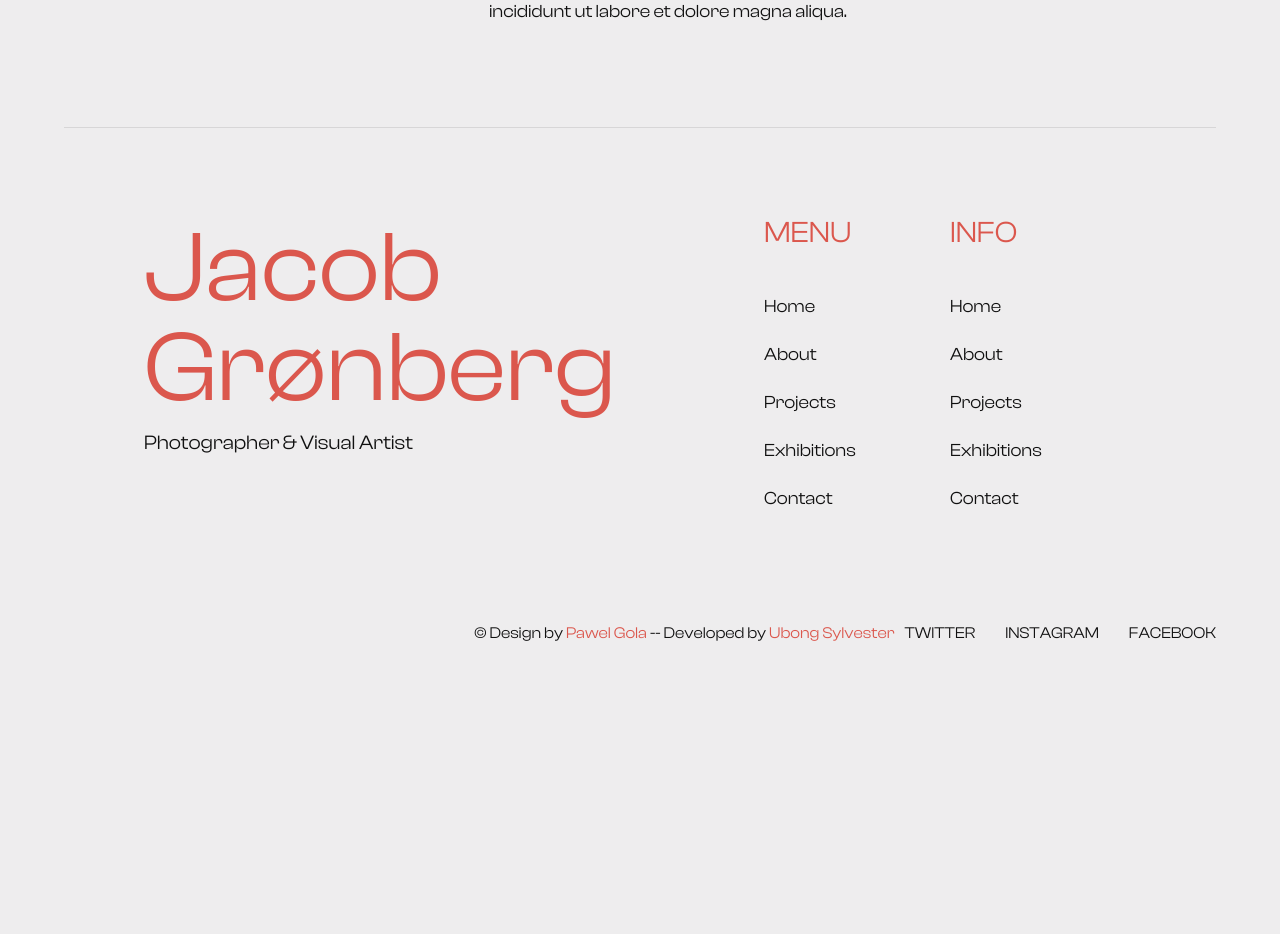
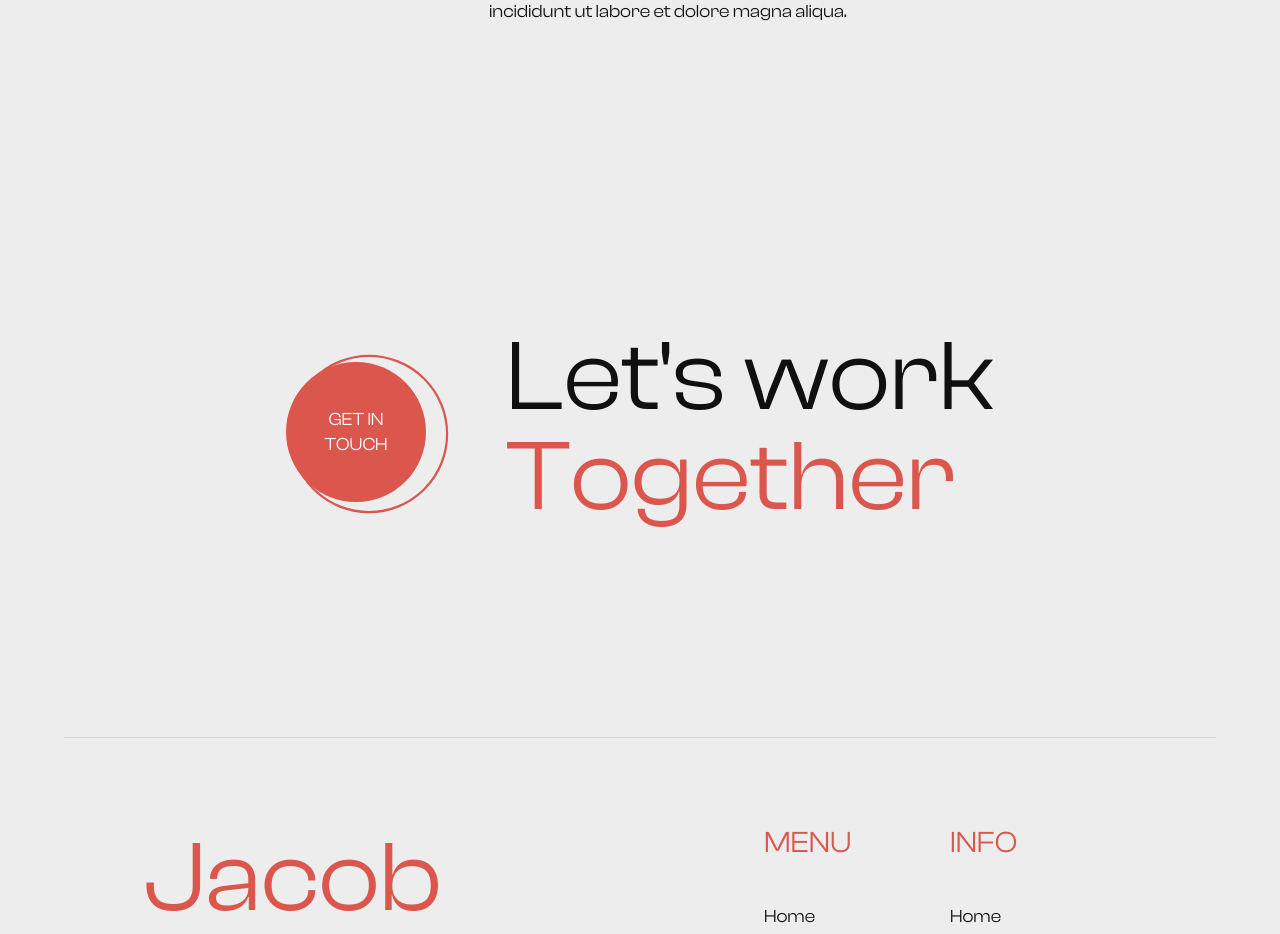
Before and after one commit to ubong-s/jacob-gronberg-next, a Next.js app: page / in a window 1280 px wide. Shown: the part 1540-2474 px from the top of the page. Before the commit the page ends 2228 px from the top, so only its background shows below. Built offline with nearby package versions, Linux system fonts and the light colour scheme.

Commit message:
completed CTA section

```diff
--- /dev/null
+++ b/src/components/_shared/callToAction.component.styles.ts
@@ -0,0 +1,35 @@
+import { mediaQueries } from "@/styles";
+import styled from "styled-components";
+
+export const CallToActionWrap = styled.section`
+  width: 90%;
+  max-width: 142rem;
+  margin: auto;
+  padding: 20rem 0;
+  display: flex;
+  flex-direction: column;
+  align-items: center;
+  justify-content: center;
+  gap: 8rem;
+
+  h2 {
+    line-height: 8rem;
+    font-size: 8rem;
+    text-align: center;
+
+    span {
+      display: block;
+      color: ${(props) => props.theme.colors.default};
+    }
+  }
+
+  ${mediaQueries.desktop} {
+    flex-direction: row-reverse;
+
+    h2 {
+      text-align: left;
+      font-size: 10rem;
+      line-height: 10rem;
+    }
+  }
+`;
--- /dev/null
+++ b/src/components/_shared/callToAction.component.tsx
@@ -0,0 +1,14 @@
+import React from "react";
+import { CircularButton } from "./circularButton.component";
+import { CallToActionWrap } from "./callToAction.component.styles";
+
+export const CallToAction: React.FC<{}> = () => {
+  return (
+    <CallToActionWrap>
+      <h2>
+        <span>{"Let's work"}</span>Together
+      </h2>
+      <CircularButton title="Get in touch" link="/contact" />
+    </CallToActionWrap>
+  );
+};
--- a/src/components/_shared/circularButton.styles.ts
+++ b/src/components/_shared/circularButton.styles.ts
@@ -29,7 +29,7 @@ export const CircularButtonLink = styled(Link)`
     height: 100%;
     border-radius: 50%;
     border: 2px solid ${(props) => props.theme.colors.primary};
-    transform: scale(1.1) translateX(0.75rem);
+    transform: scale(1.1) translateX(1rem);
     z-index: 1;
   }
 `;
--- a/src/components/_shared/index.ts
+++ b/src/components/_shared/index.ts
@@ -1,3 +1,4 @@
 export { FooterCredits } from "./footerCredits.component";
 export { AnimatedImage } from "./animatedImage.component";
 export { CircularButton } from "./circularButton.component";
+export { CallToAction } from "./callToAction.component";
--- a/src/pages/index.tsx
+++ b/src/pages/index.tsx
@@ -1,4 +1,4 @@
-import { Hero, Layout, Services } from "@/components";
+import { CallToAction, Hero, Layout, Services } from "@/components";
 import Head from "next/head";
 import Image from "next/image";
 <Hero />;
@@ -15,6 +15,7 @@ export default function Home() {
       <Layout>
         <Hero />
         <Services />
+        <CallToAction />
       </Layout>
     </>
   );
```
